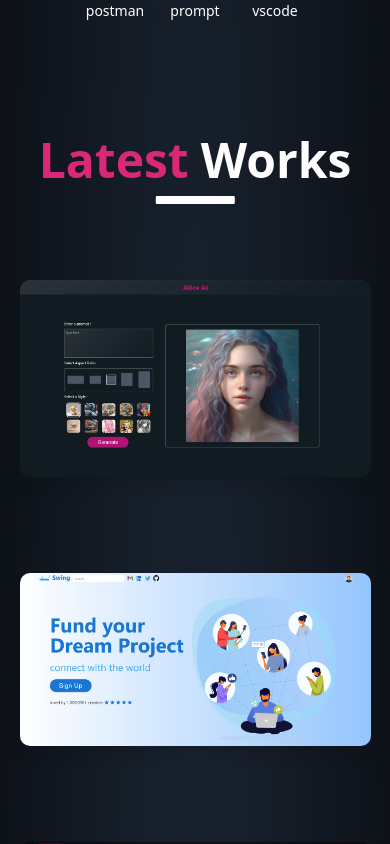
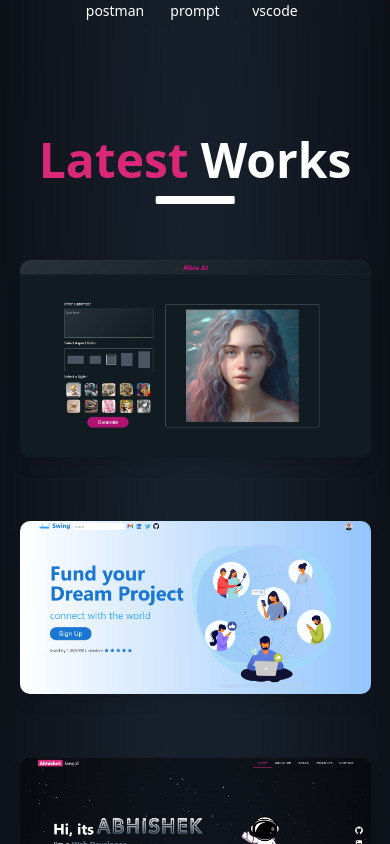
Before and after one commit to techshadow01/AbhiProfile, a Next.js app: page / in a window 390 px wide. Shown: the part 2980-3824 px from the top of the page. Built offline with nearby package versions, Linux system fonts and the light colour scheme; a web font is replaced by a local one.

Commit message:
Update Page.js

```diff
--- a/app/projects/Page.js
+++ b/app/projects/Page.js
@@ -105,7 +105,7 @@ const Single = ({ item }) => {
 
     const y = useTransform(scrollYProgress, [0, 1], [-250, 250])
 
-    return <motion.div ref={ref} className='w-[100vw] h-[calc(100vh-250px)] max-sm:h-auto max-sm:py-5 flex items-center justify-center gap-6 text-white max-sm:flex-col max-sm:mt-14' >
+    return <motion.div ref={ref} className='w-[100vw] h-[calc(100vh-250px)] max-sm:h-auto max-sm:py-5 flex items-center justify-center gap-3 text-white max-sm:flex-col max-sm:mt-6' >
         <div className='relative flex items-center justify-center '>
             <motion.div
                 initial={{ x: 40 }}
@@ -151,7 +151,7 @@ const Single = ({ item }) => {
 
 const Page = () => {
 
-    const ref = useRef(null)
+   const ref = useRef(null)
     const { scrollYProgress } = useScroll({
         target: ref,
         offset: ["end end", "start start"]
@@ -161,19 +161,21 @@ const Page = () => {
         damping: 30
     })
     return (
-        <motion.div id="projectsmove" ref={ref}>
-            <div className='sticky max-sm:relative top-[50px] flex items-center justify-center flex-col gap-3 max-sm:top-[0px] max-sm:trans'
+        <motion.div id="projectsmove" ref={ref} className='flex flex-col max-sm:gap-3'>
+            <div className='sticky max-sm:relative top-[50px] flex items-center justify-center flex-col gap-3 max-sm:top-[0px] max-sm:trans '
                 style={{ zIndex: 10 }}>
                 <div className=' text-white text-center text-5xl flex gap-3'>
                     <div className='text-pink-600 font-bold '>Latest</div>
                     <div className='text-white font-semibold'>Works</div>
                 </div>
-                <motion.div className=' bg-white h-2 w-[95vw] rounded-full' style={{ scaleX }} />
+                <motion.div className='max-sm:hidden bg-white h-2 w-[95vw] rounded-full' style={{ scaleX }} />
             </div >
 
+            <motion.div className='max-sm:sticky mx-auto sm:hidden top-0 bg-white h-2 w-[95vw] rounded-full' style={{ scaleX, zIndex: 10 }} />
+
             <motion.div className='flex items-center justify-center flex-col'>
-                {Project.map((item) => {
-                    return <Single item={item} key={item.id} />
+                {Project.map((item, index) => {
+                    return <Single item={item} key={index} />
                 })}
             </motion.div>
         </motion.div >
```
